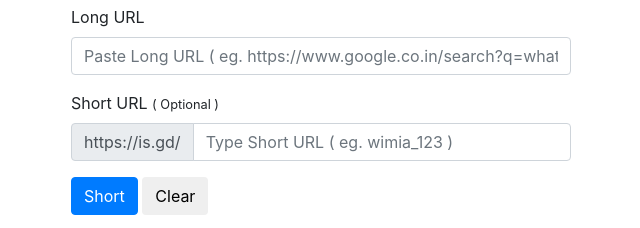
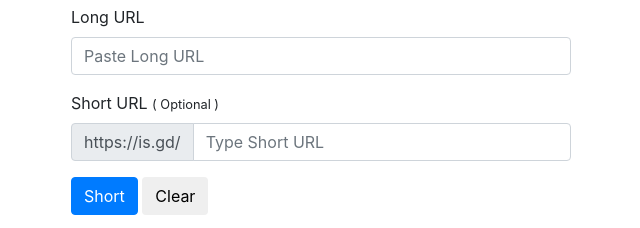
Before and after one commit to ajay-maven/jQuery, a plain HTML site: page index.html in a window 1280 px wide. Shown: the part 57-285 px from the top of the page, without its empty margins (319-959 px from the left). Drawn offline with nearby package versions, Linux system fonts and the light colour scheme.

Commit message:
Update index.html

```diff
--- a/index.html
+++ b/index.html
@@ -108,7 +108,7 @@
         <div class="form-horizontal form-width-fix">
             <div class="form-group">
                 <label>Long URL</label>
-                <input type="text" class="form-control" placeholder="Paste Long URL ( eg. https://www.google.co.in/search?q=what+is+my+ip+address )" id="longUrl" autocomplete>
+                <input type="text" class="form-control" placeholder="Paste Long URL" id="longUrl" autocomplete>
             </div>
             <div class="form-group">
                 <label>Short URL <small>( Optional )</small></label>
@@ -116,7 +116,7 @@
                     <div class="input-group-prepend">
                         <span class="input-group-text" id="basic-addon3">https://is.gd/</span>
                     </div>
-                    <input type="text" class="form-control" placeholder="Type Short URL ( eg. wimia_123 )" id="shortUrl">
+                    <input type="text" class="form-control" placeholder="Type Short URL" id="shortUrl">
                 </div>
             </div>
             <div class="form-group">
```
